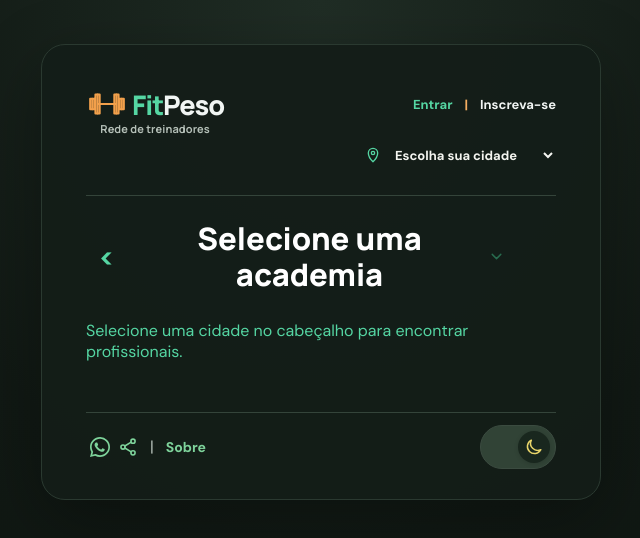
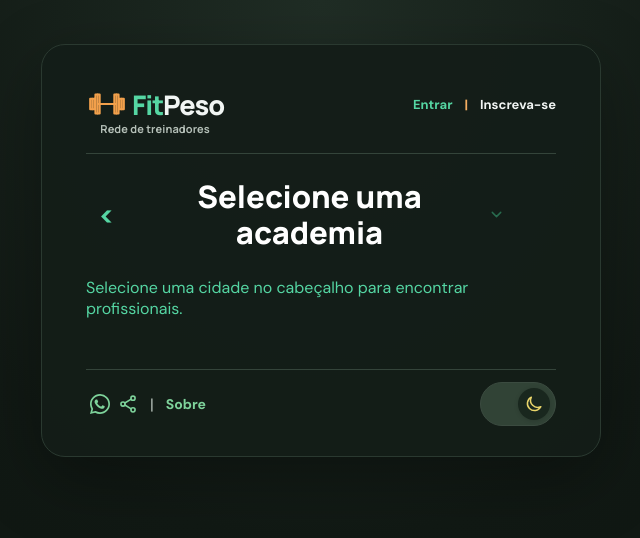
Before and after one commit to albertoapr/calculadoraimc, a Vue app: page /profissionais in a window 1280 px wide. Shown: the top 538 px of the page, without its empty margins (319-959 px from the left). Built offline with nearby package versions, Linux system fonts and the light colour scheme.

Commit message:
Align professionals city filter below compact header

```diff
--- a/src/views/layout/HomeHeader.vue
+++ b/src/views/layout/HomeHeader.vue
@@ -1,6 +1,5 @@
 <script setup lang="ts">
 import { computed, ref, watch, onMounted, onBeforeUnmount } from 'vue'
-import CitySelector from './CitySelector.vue'
 import { useFitpesoContext } from '../../composables/fitpesoContext'
 const {
   viewMode,
@@ -152,7 +151,6 @@ onBeforeUnmount(() => {
           </nav>
         </div>
       </div>
-      <CitySelector v-if="viewMode === 'public-trainers'" />
     </div>
   </div>
 </template>
```
